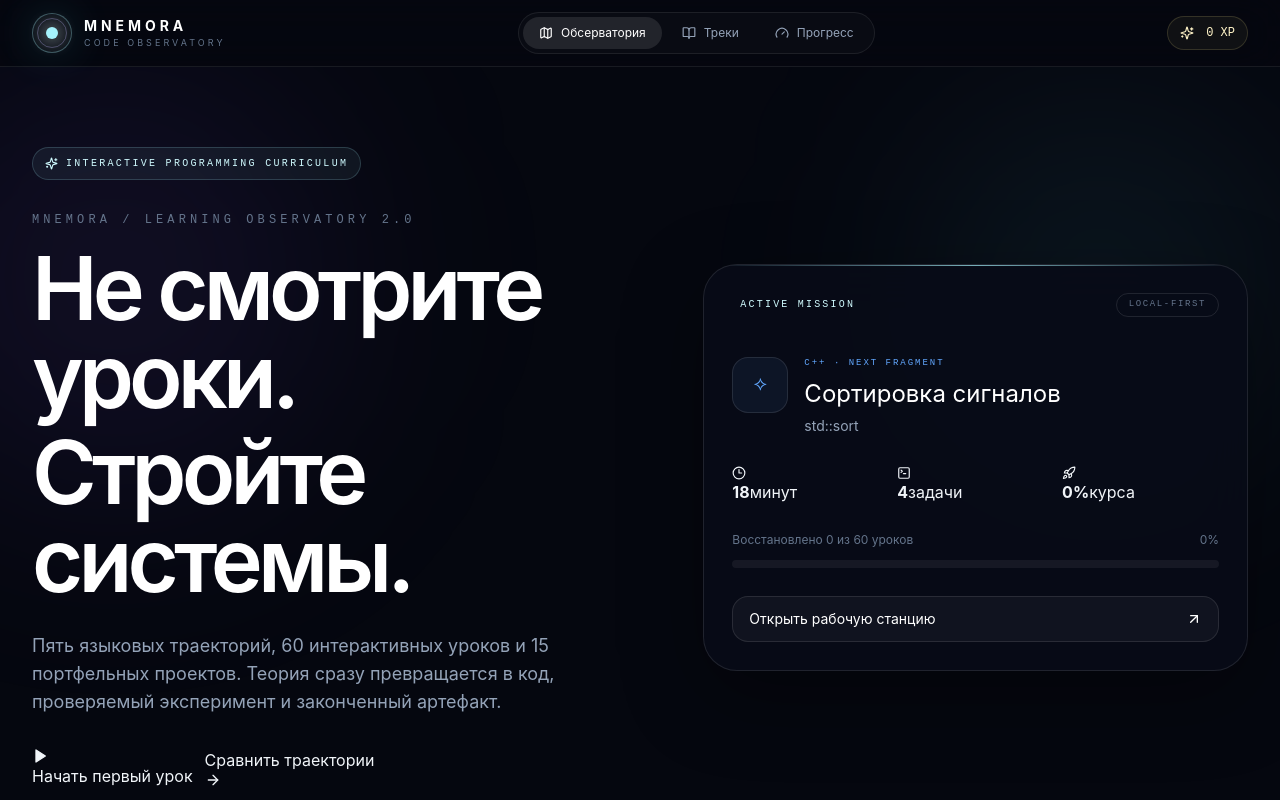
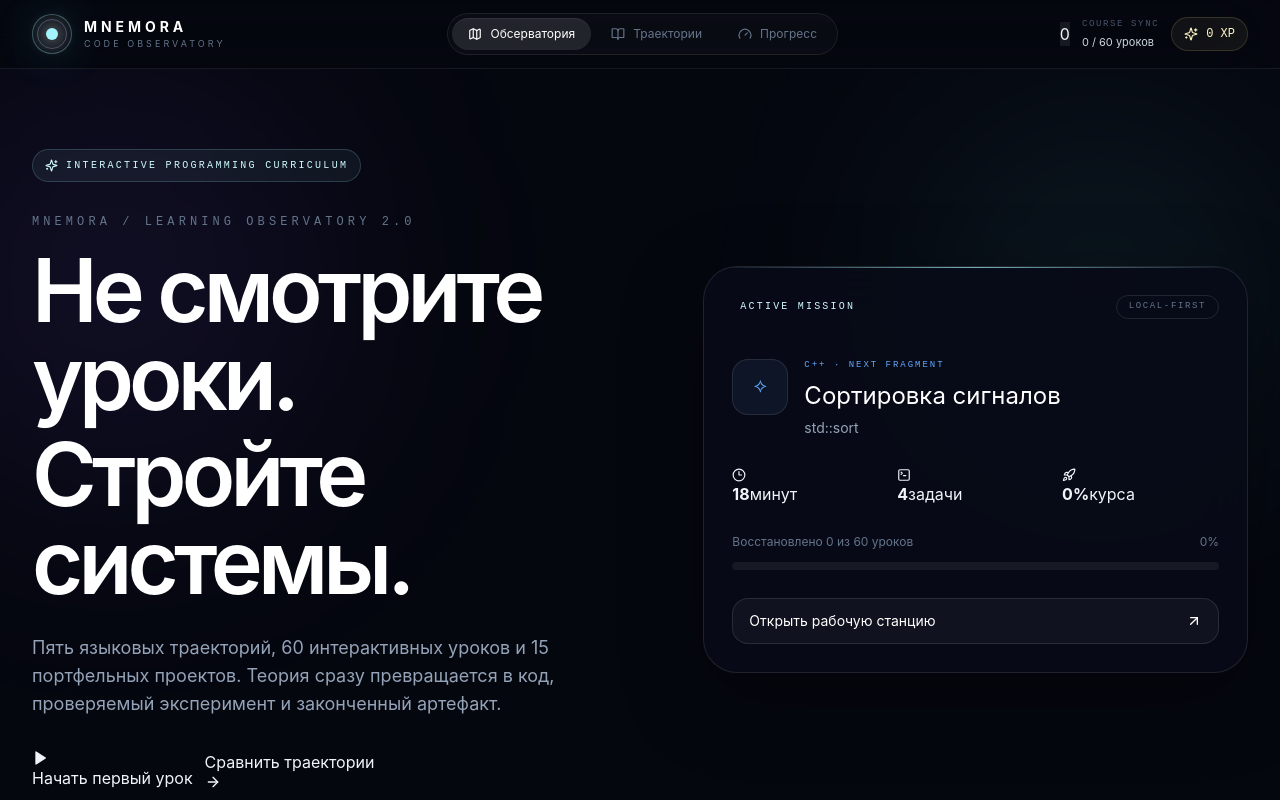
Before and after one commit to markofornoliak/MNEMORA, a React (Vite) app: page / in a window 1280 px wide. Shown: the top 800 px of the page. Built offline with nearby package versions, Linux system fonts and the light colour scheme.

Commit message:
Refine application header

```diff
--- a/src/components/AppHeader.tsx
+++ b/src/components/AppHeader.tsx
@@ -1,30 +1,39 @@
 import { BookOpen, Gauge, Map, Sparkles } from 'lucide-react';
 import { NavLink } from 'react-router-dom';
+import { registry } from '../data/registry';
 import { useProgress } from '../features/progress/useProgress';
 import { Brand } from './Brand';
 
 const links = [
   { to: '/', label: 'Обсерватория', icon: Map },
-  { to: '/tracks', label: 'Треки', icon: BookOpen },
+  { to: '/tracks', label: 'Траектории', icon: BookOpen },
   { to: '/progress', label: 'Прогресс', icon: Gauge }
 ];
 
 export function AppHeader() {
   const progress = useProgress();
+  const completion = Math.round((progress.completedLessons.length / registry.lessons.length) * 100);
+
   return (
-    <header className="sticky top-0 z-50 border-b border-white/[0.08] bg-[#05070f]/80 backdrop-blur-xl">
-      <div className="mx-auto flex max-w-[1500px] items-center justify-between gap-6 px-4 py-3 md:px-8">
+    <header className="sticky top-0 z-50 border-b border-white/[0.08] bg-[#05070f]/82 backdrop-blur-2xl">
+      <div className="mx-auto flex h-[68px] max-w-[1500px] items-center justify-between gap-5 px-4 md:px-8">
         <Brand />
         <nav className="hidden items-center gap-1 rounded-full border border-white/[0.08] bg-white/[0.025] p-1 md:flex" aria-label="Основная навигация">
           {links.map(({ to, label, icon: Icon }) => (
-            <NavLink key={to} to={to} end={to === '/'} className={({ isActive }) => `inline-flex items-center gap-2 rounded-full px-4 py-2 text-xs transition ${isActive ? 'bg-white/10 text-white' : 'text-slate-400 hover:text-white'}`}>
+            <NavLink key={to} to={to} end={to === '/'} className={({ isActive }) => `inline-flex items-center gap-2 rounded-full px-4 py-2 text-xs transition ${isActive ? 'bg-white/10 text-white shadow-[inset_0_1px_rgba(255,255,255,.06)]' : 'text-slate-500 hover:text-white'}`}>
               <Icon size={14} aria-hidden="true" />{label}
             </NavLink>
           ))}
         </nav>
-        <div className="flex items-center gap-3 rounded-full border border-amber-200/[0.15] bg-amber-200/5 px-3 py-2 text-xs text-amber-100">
-          <Sparkles size={14} aria-hidden="true" />
-          <span className="font-mono">{progress.xp.toLocaleString('en-US')} XP</span>
+        <div className="flex items-center gap-3">
+          <div className="hidden items-center gap-3 sm:flex">
+            <div className="progress-orbit" style={{ background: `conic-gradient(#56f1ff ${completion * 3.6}deg, rgba(255,255,255,.08) 0deg)` }}><span>{completion}</span></div>
+            <div className="hidden lg:block"><p className="font-mono text-[9px] uppercase tracking-[0.18em] text-slate-600">Course sync</p><p className="mt-0.5 text-[11px] text-slate-300">{progress.completedLessons.length} / {registry.lessons.length} уроков</p></div>
+          </div>
+          <div className="flex items-center gap-2 rounded-full border border-amber-200/[0.15] bg-amber-200/[0.055] px-3 py-2 text-xs text-amber-100">
+            <Sparkles size={14} aria-hidden="true" />
+            <span className="font-mono">{progress.xp.toLocaleString('en-US')} XP</span>
+          </div>
         </div>
       </div>
     </header>
```
